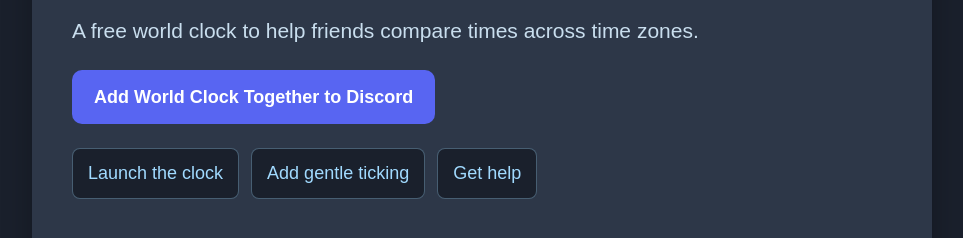
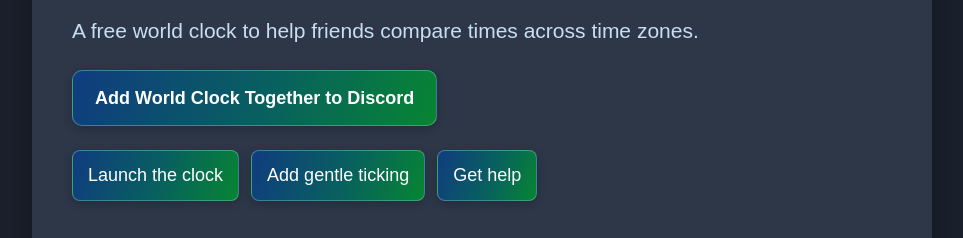
Before and after one commit to Madisastateofmind/smartstuff, a plain HTML site: page discord-clock/guide.html in a window 1280 px wide. Shown: the part 143-381 px from the top of the page, without its empty margins (158-1121 px from the left). Drawn offline with Linux system fonts and the light colour scheme.

Commit message:
Style guide buttons with blue to green gradients

```diff
--- a/discord-clock/guide.html
+++ b/discord-clock/guide.html
@@ -8,6 +8,7 @@
 <style>
 :root{color-scheme:dark}*{box-sizing:border-box}body{margin:0;background:#1a202c;color:#edf2f7;font:18px/1.7 Arial,sans-serif}main{max-width:900px;margin:40px auto;padding:40px;background:#2d3748;border-radius:16px;box-shadow:0 8px 30px #0004}h1{font-size:clamp(32px,6vw,48px);line-height:1.15;margin:0 0 18px}h2{font-size:clamp(25px,4vw,32px);line-height:1.3;color:#a1daff;margin:42px 0 16px}h3{font-size:23px;line-height:1.4;margin:28px 0 12px}a{color:#a1daff;text-underline-offset:4px}li{padding-left:5px;margin-bottom:14px}ol{padding-left:26px}.intro{font-size:21px;color:#c9deee}.note{background:#1a202c;border-left:4px solid #a1daff;padding:16px 20px;border-radius:6px}.audio-link{display:block;overflow-wrap:anywhere;background:#1a202c;padding:16px;border-radius:8px;font-size:16px}code{background:#1a202c;padding:2px 6px;border-radius:4px}footer{border-top:1px solid #edf2f730;margin-top:40px;padding-top:22px;font-size:15px}nav{display:flex;gap:12px;flex-wrap:wrap;margin:24px 0}nav a{display:inline-block;background:#1a202c;border:1px solid #a1daff55;border-radius:8px;padding:9px 15px;text-decoration:none}a:focus-visible{outline:3px solid #a1daff;outline-offset:4px}@media(max-width:600px){main{margin:12px;padding:24px 20px}body{font-size:17px}}
 .discord-button{display:inline-block;background:#5865f2;color:#fff;padding:12px 22px;border-radius:10px;font-weight:bold;text-decoration:none}.discord-button:hover{background:#4752c4}
+nav a,.discord-button{background:linear-gradient(110deg,#103c80 0%,#08615e 55%,#078532 100%);color:#fff;border:1px solid #85dbce66;box-shadow:0 3px 10px #0003;transition:filter .18s ease,box-shadow .18s ease}nav a:hover,.discord-button:hover{background:linear-gradient(110deg,#103c80 0%,#08615e 55%,#078532 100%);filter:brightness(1.12);box-shadow:0 4px 14px #0005}@media(prefers-reduced-motion:reduce){nav a,.discord-button{transition:none}}
 </style>
 </head>
 <body><main>
```
